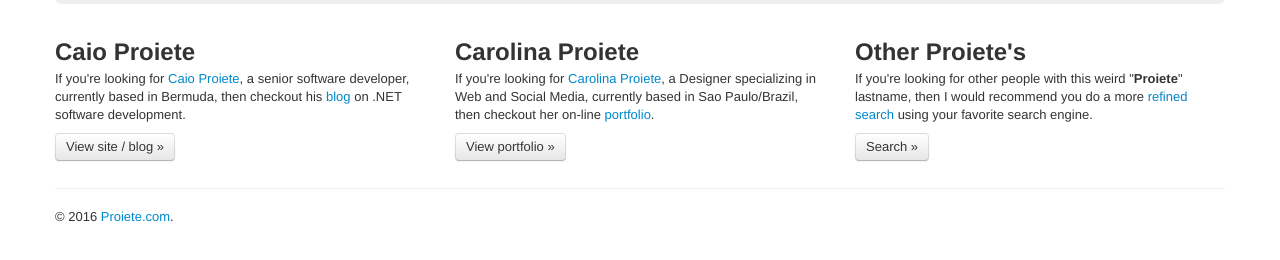
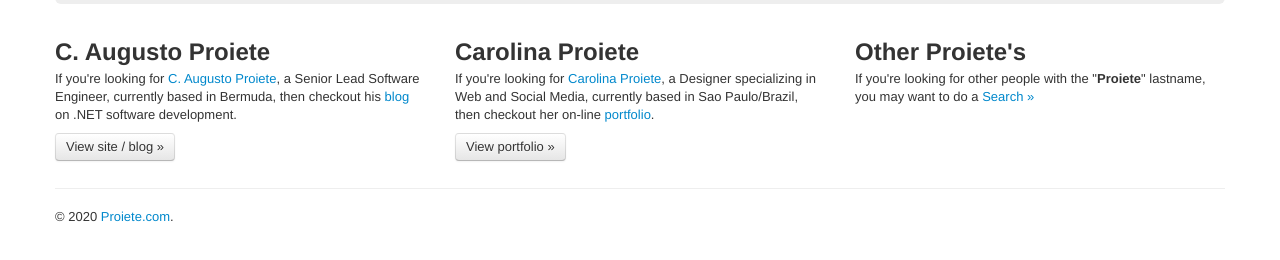
Before and after one commit to proiete/proiete.com, a plain HTML site: page index.html in a window 1280 px wide. Shown: the part 236-496 px from the top of the page. Drawn offline with Linux system fonts and the light colour scheme.

Commit message:
Update URLs in Index.html

```diff
--- a/index.html
+++ b/index.html
@@ -7,7 +7,7 @@
   <meta http-equiv="X-UA-Compatible" content="IE=edge">
   <meta name="viewport" content="width=device-width, initial-scale=1.0" />
   <meta name="description" content="Proiete.com">
-  <meta name="author" content="Caio Proiete" />
+  <meta name="author" content="C. Augusto Proiete" />
   <link rel="stylesheet" href="/assets/css/bootstrap.css">
   <style type="text/css">
     body {
@@ -20,7 +20,7 @@
   <!--[if lt IE 9]>
     <script src="/assets/js/html5.js"></script>
   <![endif]-->
-  <link rel="canonical" href="http://proiete.com/">
+  <link rel="canonical" href="https://proiete.com/">
   <link rel="shortcut icon" href="/assets/ico/favicon.ico" />
   <link rel="apple-touch-icon-precomposed" sizes="144x144" href="/assets/ico/apple-touch-icon-144-precomposed.png" />
   <link rel="apple-touch-icon-precomposed" sizes="114x114" href="/assets/ico/apple-touch-icon-114-precomposed.png" />
@@ -38,21 +38,20 @@
 
 <div class="row">
   <div class="span4">
-    <h2>Caio Proiete</h2>
-    <p>If you're looking for <a href="http://caioproiete.net" rel="friend">Caio Proiete</a>, a senior software developer, currently based in Bermuda, then checkout his <a href="http://caioproiete.net" rel="friend">blog</a> on .NET software development.</p>
-    <p><a class="btn" href="http://caioproiete.net" rel="friend">View site / blog &raquo;</a></p>
+    <h2>C. Augusto Proiete</h2>
+    <p>If you're looking for <a href="https://augustoproiete.net" rel="friend">C. Augusto Proiete</a>, a Senior Lead Software Engineer, currently based in Bermuda, then checkout his <a href="https://augustoproiete.net" rel="friend">blog</a> on .NET software development.</p>
+    <p><a class="btn" href="https://augustoproiete.net" rel="friend">View site / blog &raquo;</a></p>
   </div>
 
   <div class="span4">
     <h2>Carolina Proiete</h2>
-    <p>If you're looking for <a href="http://behance.net/carolproiete" rel="friend">Carolina Proiete</a>, a Designer specializing in Web and Social Media, currently based in Sao Paulo/Brazil, then checkout her on-line <a href="http://behance.net/carolproiete" rel="friend">portfolio</a>.</p>
-    <p><a class="btn" href="http://behance.net/carolproiete" rel="friend">View portfolio &raquo;</a></p>
+    <p>If you're looking for <a href="https://www.behance.net/carolproiete" rel="friend">Carolina Proiete</a>, a Designer specializing in Web and Social Media, currently based in Sao Paulo/Brazil, then checkout her on-line <a href="http://behance.net/carolproiete" rel="friend">portfolio</a>.</p>
+    <p><a class="btn" href="https://www.behance.net/carolproiete" rel="friend">View portfolio &raquo;</a></p>
   </div>
 
   <div class="span4">
     <h2>Other Proiete's</h2>
-    <p>If you're looking for other people with this weird "<strong>Proiete</strong>" lastname, then I would recommend you do a more <a href="https://www.google.com/search?btnG=1&pws=0&q=%22Proiete%22%20-%22Caio%20Proiete%22%20-%22Caio%20A%20Proiete%22%20-%22Maria%20Proiete%22%20-%22Maria%20do%20C%C3%A9u%20Proiete%22%20-%22Maria%20do%20C%C3%A9u%20Fernandes%20Rodrigues%20Proiete%22&gws_rd=ssl#pws=0&q=%22Proiete%22+-%22Caio+Proiete%22+-%22Caio+A+Proiete%22+-%22Maria+Proiete%22+-%22Maria+do+C%C3%A9u+Proiete%22+-%22Maria+do+C%C3%A9u+Fernandes+Rodrigues+Proiete%22+-%22Carolina+Proiete%22+-%22Carol+Proiete%22" rel="nofollow">refined search</a> using your favorite search engine.</p>
-    <p><a class="btn" href="https://www.google.com/search?btnG=1&pws=0&q=%22Proiete%22%20-%22Caio%20Proiete%22%20-%22Caio%20A%20Proiete%22%20-%22Maria%20Proiete%22%20-%22Maria%20do%20C%C3%A9u%20Proiete%22%20-%22Maria%20do%20C%C3%A9u%20Fernandes%20Rodrigues%20Proiete%22&gws_rd=ssl#pws=0&q=%22Proiete%22+-%22Caio+Proiete%22+-%22Caio+A+Proiete%22+-%22Maria+Proiete%22+-%22Maria+do+C%C3%A9u+Proiete%22+-%22Maria+do+C%C3%A9u+Fernandes+Rodrigues+Proiete%22+-%22Carolina+Proiete%22+-%22Carol+Proiete%22" rel="nofollow">Search &raquo;</a></p>
+    <p>If you're looking for other people with the "<strong>Proiete</strong>" lastname, you may want to do a <a href="https://www.google.com/search?pws=0&ei=CZurXqKzCYGsytMP042eoAM&q=%22Proiete%22+-%22C.+Augusto+Proiete%22+-%22Augusto+Proiete%22+-%22augustoproiete%22+-%22caioproiete%22+-%22Caio+Proiete%22+-%22Caio+A+Proiete%22+-%22Carolina+Proiete%22+-%22Carol+Proiete%22+-%22carolinaproiete%22+-%22carolproiete%22&oq=%22Proiete%22+-%22C.+Augusto+Proiete%22+-%22Augusto+Proiete%22+-%22augustoproiete%22+-%22caioproiete%22+-%22Caio+Proiete%22+-%22Caio+A+Proiete%22+-%22Carolina+Proiete%22+-%22Carol+Proiete%22+-%22carolinaproiete%22+-%22carolproiete%22" rel="nofollow">Search &raquo;</a></p>
   </div>
 </div>
 
@@ -60,7 +59,7 @@
       <hr />
 
 <footer>
-    <p>&copy; 2016 <a href="http://proiete.com" title="Proiete.com">Proiete.com</a>.</p>
+    <p>&copy; 2020 <a href="https://proiete.com" title="Proiete.com">Proiete.com</a>.</p>
 </footer>
 
     </div>
```
Also changed, not shown: 1 other file.
